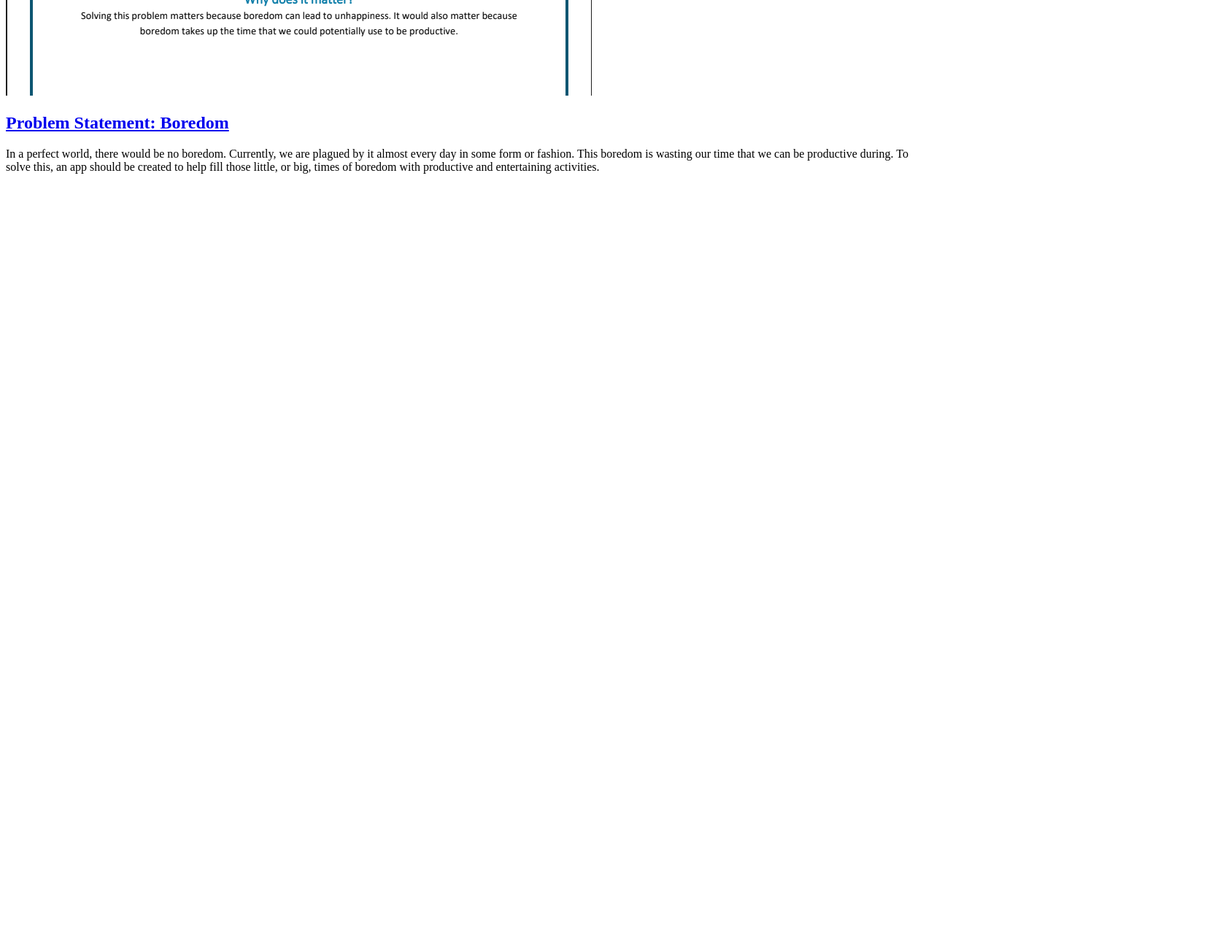
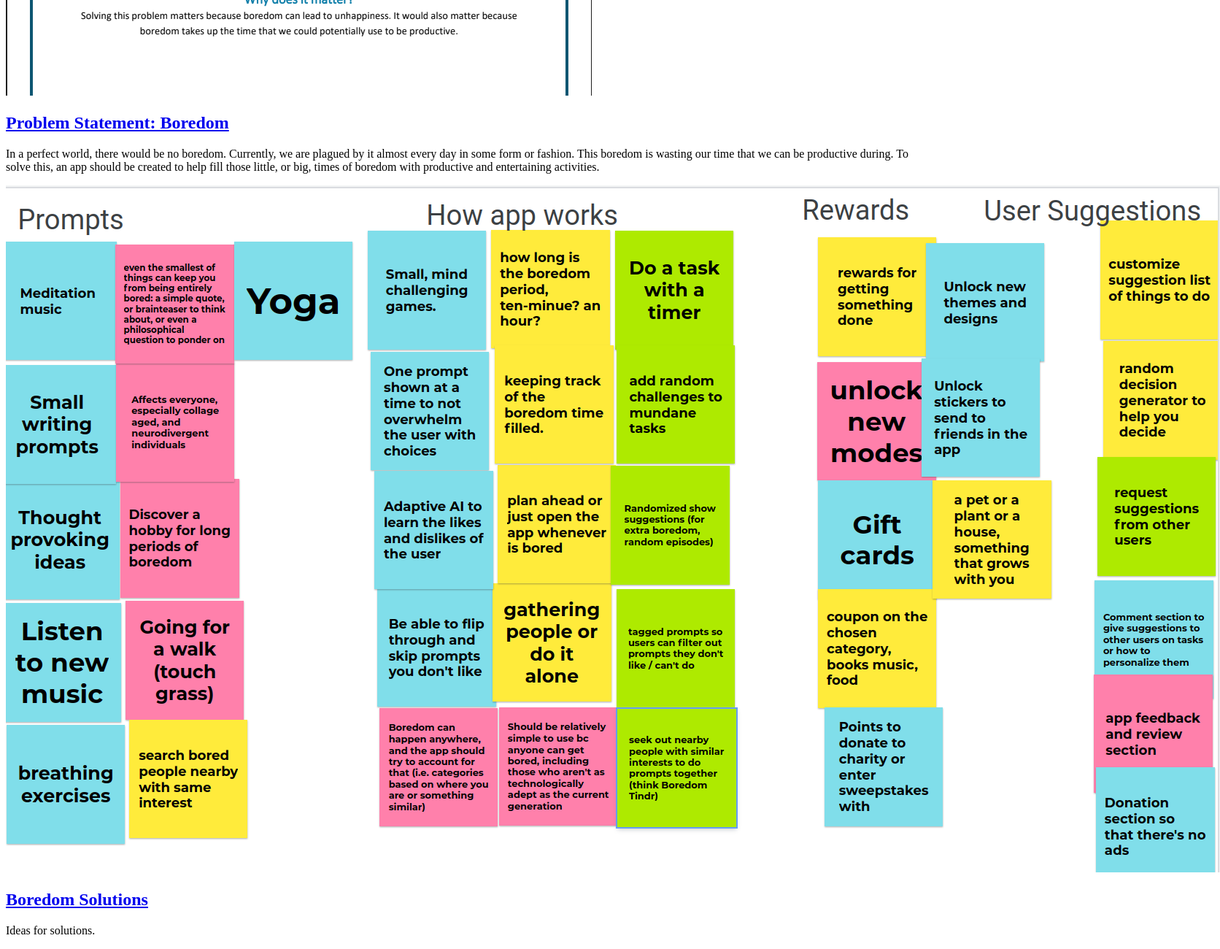
Before and after one commit to lgdiaz-usc/lgdiaz-usc.github.io, a plain HTML site: page index.html in a window 1280 px wide. Shown: the part 725-2025 px from the top of the page at 73% size, 1672 px wide, since content can reach past the window. Before the commit the page ends 979 px from the top, so only its background shows below. Drawn offline with Linux system fonts and the light colour scheme.

Commit message:
Added Boredom Solutions

```diff
--- a/index.html
+++ b/index.html
@@ -15,5 +15,14 @@
                 </p>
             </section>
         </section>
+        <section class="assignment 2">
+            <img src="images/problem-solutions.png">
+            <section class="ass-details">
+                <a href="files/Boredom Solution.pdf"><h2>Boredom Solutions</h2></a>
+                <p>
+                    Ideas for solutions.
+                </p>
+            </section>
+        </section>
     </body>
 </html>
```
Also changed, not shown: images/problem-solutions.png (added), 1 other file.
